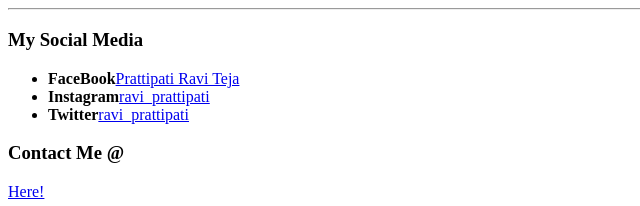
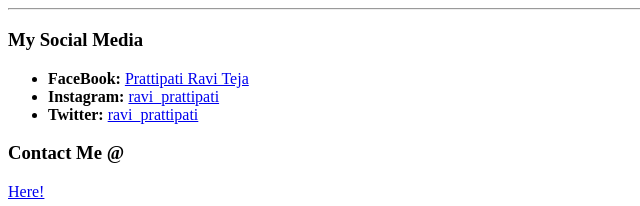
Before and after one commit to Ravenblaze128/CV, a plain HTML site: page index.html in a window 1280 px wide. Shown: the part 970-1176 px from the top of the page, 0-640 px from the left. Drawn offline with Linux system fonts and the light colour scheme.

Commit message:
Spacing at Social section

```diff
--- a/index.html
+++ b/index.html
@@ -103,9 +103,9 @@
   <hr>
   <h3>My Social Media</h3>
   <ul>
-    <li><strong>FaceBook</strong><a href="https://www.facebook.com/raven.blaze.128">Prattipati Ravi Teja</a></li>
-    <li><strong>Instagram</strong><a href="https://www.instagram.com/ravi_prattipati/">ravi_prattipati</a></li>
-    <li><strong>Twitter</strong><a href="https://twitter.com/ravi_prattipati">ravi_prattipati</a></li>
+    <li><strong>FaceBook: </strong><a href="https://www.facebook.com/raven.blaze.128">Prattipati Ravi Teja</a></li>
+    <li><strong>Instagram: </strong><a href="https://www.instagram.com/ravi_prattipati/">ravi_prattipati</a></li>
+    <li><strong>Twitter: </strong><a href="https://twitter.com/ravi_prattipati">ravi_prattipati</a></li>
   </ul>
   <h3>Contact Me @</h3>
   <a href="Contact.html">Here!</a>
```
